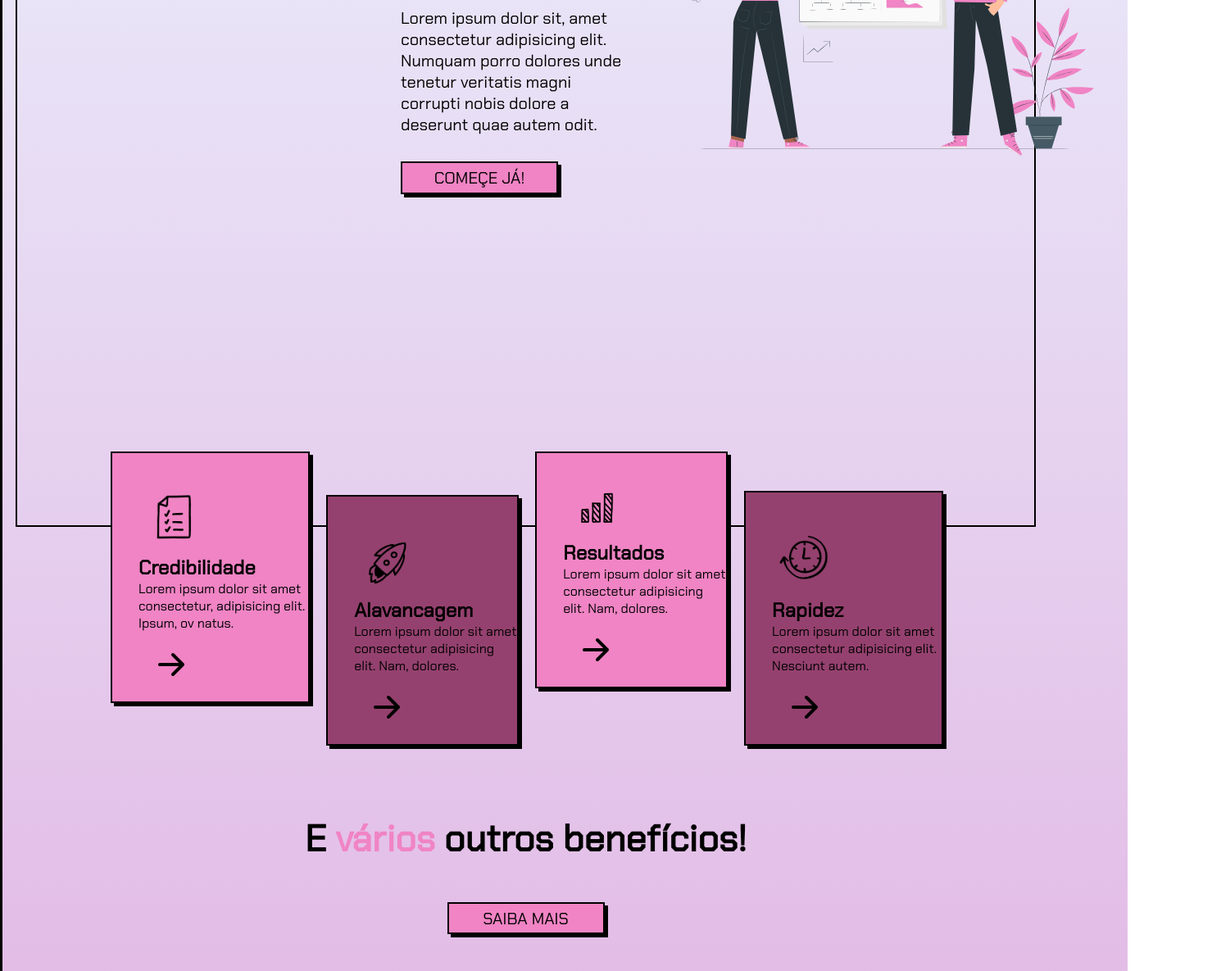
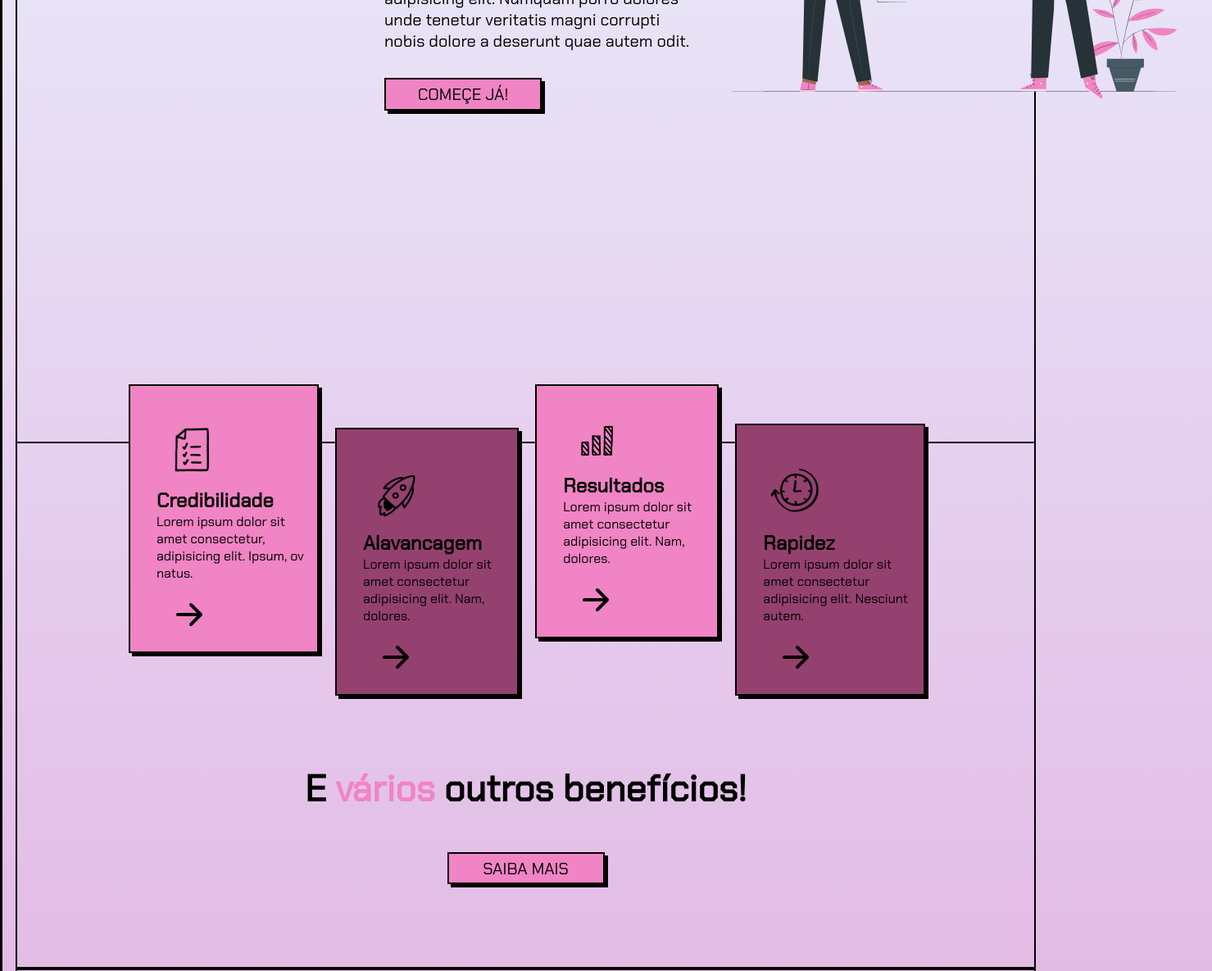
Before and after one commit to Alana-Rocha/Landing-Page, a plain HTML site: page index.html in a window 1280 px wide. Shown: the part 543-1728 px from the top of the page at 82% size, 1479 px wide, since content can reach past the window. Drawn offline with Linux system fonts and the light colour scheme.

Commit message:
Update style.css

```diff
--- a/style.css
+++ b/style.css
@@ -7,19 +7,19 @@
 
 :root {
   --color-primary: #f084c4;
-  --color-secundary: #95416f;
+  --color-secondary: #95416f;
   --color-black: #000;
   --color-white: #f8f8f8;
 }
 
 body {
   border-left: solid;
-  background-image: linear-gradient(rgb(235, 245, 255), rgb(225, 177, 225));
+  background: linear-gradient(rgb(235, 245, 255), rgb(225, 177, 225));
   padding: 0 1rem;
 }
 
 .logo {
-  margin: center;
+  margin: auto;
   height: 70px;
   padding-left: 1.13rem;
 }
@@ -29,12 +29,8 @@ body {
   justify-content: flex-end;
 }
 
-header,
-.hero-section,
-.coursers-section,
-footer {
-  border-color: var(--color-black);
-  border-style: solid;
+section {
+  border: 2px solid var(--color-black);
   border-width: 0 2px 2px 2px;
   padding: 1.25rem;
 }
@@ -56,7 +52,7 @@ nav a {
   text-decoration: none;
 }
 
-header nav a:nth-child(2n-1) {
+header nav a:nth-child(odd) {
   text-align: right;
 }
 
@@ -65,7 +61,6 @@ header nav a:nth-child(2n-1) {
   border: 2px solid var(--color-black);
   box-shadow: 4px 4px 0 var(--color-black);
   color: var(--color-black);
-  display: block;
   font-size: 1.25rem;
   padding: 0.3rem;
   max-width: 12rem;
@@ -73,16 +68,16 @@ header nav a:nth-child(2n-1) {
   text-decoration: none;
   text-transform: uppercase;
   width: 25rem;
+  display: block;
 }
 
 .hero-section {
-  padding-right: 0;
-  padding-bottom: 16rem;
+  padding: 0 0 16rem 0;
 }
 
 h1 {
   font-size: 3rem;
-  line-height: 100%;
+  line-height: 1;
 }
 
 h2 {
@@ -93,7 +88,7 @@ h2 {
   font-size: 1.25rem;
 }
 
-.hero-section.button::after {
+.hero-section .button::after {
   content: "";
   background: url(/arrow-curve.svg);
   position: absolute;
@@ -104,7 +99,6 @@ h2 {
 }
 
 .decoration {
-  display: block;
   position: relative;
 }
 
@@ -124,8 +118,7 @@ h2 {
 .cards {
   display: flex;
   flex-direction: column;
-  columns: 500px;
-  align-items: start;
+  align-items: flex-start;
   gap: 1.25rem;
   padding: 20px 100px;
   margin: -7rem 0.8rem 2rem 10px;
@@ -135,13 +128,13 @@ h2 {
   background-color: var(--color-primary);
   border: 2px solid var(--color-black);
   box-shadow: 4px 4px 0 var(--color-black);
-  max-width: 400em;
+  max-width: 400px;
   padding: 2rem 0 0 2rem;
 }
 
-.card:nth-child(2n) {
-  align-self: end;
-  background-color: var(--color-secundary);
+.card:nth-child(even) {
+  align-self: flex-end;
+  background-color: var(--color-secondary);
 }
 
 .card strong {
@@ -156,21 +149,17 @@ h2 {
 }
 
 footer {
+  border: 2px solid var(--color-black);
   border-bottom: 0;
   padding: 1rem 1.25rem 3rem;
-  border-color: var(--color-black);
-  border-style: solid;
   line-height: 20px;
-  border: solid 2px;
 }
 
 footer nav a {
   display: block;
-  padding-left: 0;
 }
 
 form {
-  display: block;
   font-size: 1.2rem;
 }
 
@@ -178,35 +167,19 @@ input {
   border: 2px solid var(--color-black);
   box-shadow: 4px 4px 0 var(--color-black);
   font-size: 1.5rem;
-  padding: 0.2rem;
+  padding: 0.2rem 0 0.2rem 2.5rem;
   width: 18rem;
-  padding-left: 2.5rem;
 }
 
 label {
   width: 500px;
 }
 
-.mt-1 {
-  margin-top: 1rem;
-}
-
-.mt-2 {
-  margin-top: 2rem;
-}
-
-.mb-1 {
-  margin-bottom: 1rem;
-}
-
-.mb-2 {
-  margin-bottom: 2rem;
-}
-
-.mx-auto {
-  margin-left: auto;
-  margin-right: auto;
-}
+.mt-1 { margin-top: 1rem; }
+.mt-2 { margin-top: 2rem; }
+.mb-1 { margin-bottom: 1rem; }
+.mb-2 { margin-bottom: 2rem; }
+.mx-auto { margin-left: auto; margin-right: auto; }
 
 .text-primary {
   color: var(--color-primary);
@@ -222,7 +195,7 @@ label {
   height: 7.5rem;
 }
 
-@media screen and (min-width: 40rem) {
+@media (min-width: 40rem) {
   header nav {
     display: block;
     text-align: center;
@@ -233,12 +206,12 @@ label {
     margin-left: 1rem;
   }
 
-  .card:nth-child(2n) {
+  .card:nth-child(even) {
     margin-top: 3rem;
   }
 }
 
-@media screen and (min-width: 40rem) {
+@media (min-width: 40rem) {
   header div {
     display: flex;
     align-items: center;
@@ -252,7 +225,7 @@ label {
   }
 }
 
-@media screen and (min-width: 72rem) {
+@media (min-width: 72rem) {
   .container {
     display: flex;
     align-items: center;
@@ -292,7 +265,7 @@ label {
   }
 }
 
-@media screen and(min-width: 90rem) {
+@media (min-width: 90rem) {
   .container {
     max-width: 90rem;
   }
```
